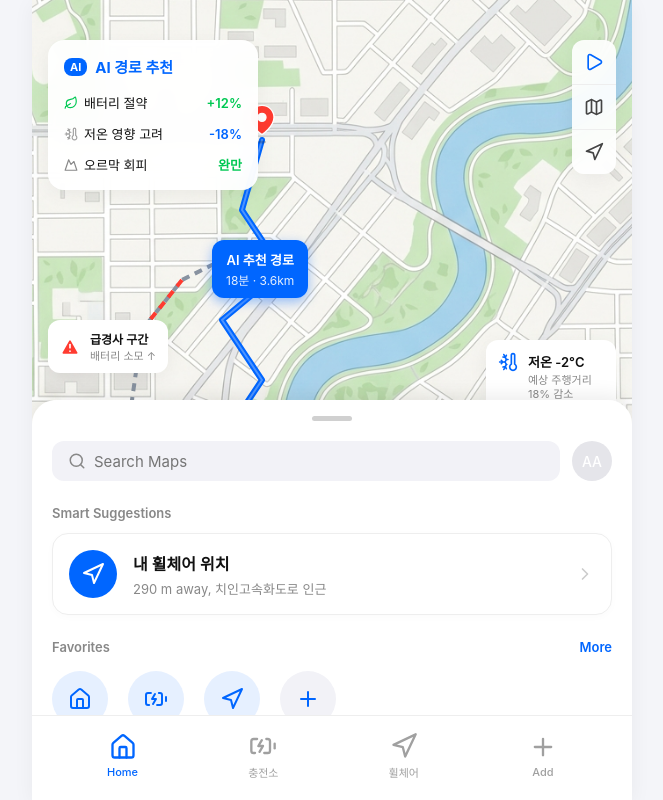
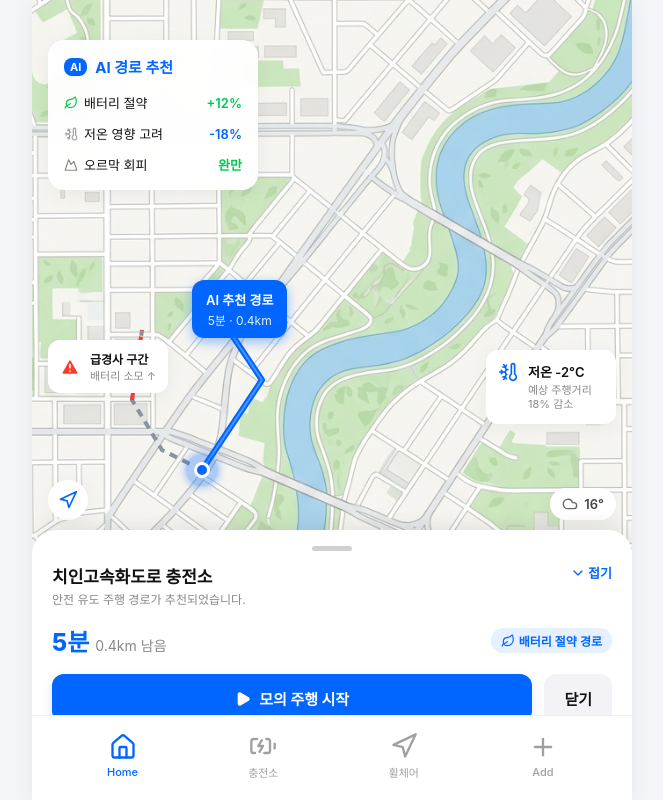
Before and after one commit to doream10-stack/wheelchair-demo, a React (Vite) app: page /route in a window 1280 px wide. Shown: the whole page, without its empty margins (308-971 px from the left). Built offline with nearby package versions, Linux system fonts and the light colour scheme; a web font is replaced by a local one.

Commit message:
Refactor route screen: add dynamic paths, custom collapsible bottom sheet, adjust start page routing

```diff
--- a/src/App.jsx
+++ b/src/App.jsx
@@ -1,5 +1,5 @@
 import React from 'react';
-import { Routes, Route, useLocation } from 'react-router-dom';
+import { Routes, Route, useLocation, Navigate } from 'react-router-dom';
 import { AnimatePresence } from 'framer-motion';
 import TabBar from './components/TabBar';
 import DangerScreen from './components/DangerScreen';
@@ -16,7 +16,8 @@ function App() {
     <div className="app-container">
       <AnimatePresence mode="wait">
         <Routes location={location} key={location.pathname}>
-          <Route path="/" element={<DangerScreen />} />
+          <Route path="/" element={<Navigate to="/recommend" replace />} />
+          <Route path="/danger" element={<DangerScreen />} />
           <Route path="/loading" element={<LoadingScreen />} />
           <Route path="/recommend" element={<RecommendationScreen />} />
           <Route path="/route" element={<RouteScreen />} />
--- a/src/components/RecommendationScreen.jsx
+++ b/src/components/RecommendationScreen.jsx
@@ -238,7 +238,7 @@ const RecommendationScreen = () => {
 
                   <div style={{ display: 'flex', gap: '8px' }}>
                     <button
-                      onClick={() => navigate('/route')}
+                      onClick={() => navigate('/route', { state: { stationId: station.id } })}
                       style={{
                         backgroundColor: '#f2f2f7',
                         color: 'var(--point-blue)',
--- a/src/components/RouteScreen.jsx
+++ b/src/components/RouteScreen.jsx
@@ -1,34 +1,76 @@
 import React, { useState, useEffect } from 'react';
 import { motion, AnimatePresence } from 'framer-motion';
-import { Leaf, ThermometerSnowflake, Mountain, AlertTriangle, Cloud, Map as MapIcon, Navigation as NavigationIcon, Search, ChevronRight, Home, BatteryCharging, Plus, Play, Square } from 'lucide-react';
-import { useNavigate } from 'react-router-dom';
+import { Leaf, ThermometerSnowflake, Mountain, AlertTriangle, Cloud, Map as MapIcon, Navigation as NavigationIcon, ChevronRight, Home, BatteryCharging, Play, Square, ChevronUp, ChevronDown } from 'lucide-react';
+import { useNavigate, useLocation } from 'react-router-dom';
+
+const routeConfigs = {
+  '1': {
+    name: '치인고속화도로 충전소',
+    distance: '0.4km',
+    time: '5분',
+    path: 'M 170 470 L 230 380 L 190 320',
+    keyframes: {
+      left: ['170px', '230px', '190px'],
+      top: ['470px', '380px', '320px']
+    },
+    destPos: { left: '190px', top: '320px' },
+    detourPath: 'M 170 470 L 130 450 L 100 400 L 110 330',
+    detourWarningPath: 'M 100 400 L 110 330',
+    warningPos: { left: '105px', top: '360px' },
+    infoBubblePos: { top: '280px', left: '160px' }
+  },
+  '2': {
+    name: '행복복지센터 충전소',
+    distance: '0.6km',
+    time: '8분',
+    path: 'M 170 470 L 230 380 L 190 320 L 250 270',
+    keyframes: {
+      left: ['170px', '230px', '190px', '250px'],
+      top: ['470px', '380px', '320px', '270px']
+    },
+    destPos: { left: '250px', top: '270px' },
+    detourPath: 'M 170 470 L 130 450 L 100 400 L 110 330 L 150 280',
+    detourWarningPath: 'M 110 330 L 150 280',
+    warningPos: { left: '130px', top: '305px' },
+    infoBubblePos: { top: '240px', left: '180px' }
+  },
+  '3': {
+    name: '중앙공원 충전소',
+    distance: '1.1km',
+    time: '13분',
+    path: 'M 170 470 L 230 380 L 190 320 L 250 270 L 210 210 L 230 140',
+    keyframes: {
+      left: ['170px', '230px', '190px', '250px', '210px', '230px'],
+      top: ['470px', '380px', '320px', '270px', '210px', '140px']
+    },
+    destPos: { left: '230px', top: '140px' },
+    detourPath: 'M 170 470 L 130 450 L 100 400 L 110 330 L 150 280 L 190 260',
+    detourWarningPath: 'M 110 330 L 150 280',
+    warningPos: { left: '130px', top: '305px' },
+    infoBubblePos: { top: '200px', left: '180px' }
+  }
+};
 
 const RouteScreen = () => {
   const [toastMessage, setToastMessage] = useState('');
   const [isSimulating, setIsSimulating] = useState(false);
   const [simProgress, setSimProgress] = useState(0);
   const [showSimModal, setShowSimModal] = useState(false);
-  const [favorites, setFavorites] = useState([
-    { id: 'home', iconName: 'home', label: '집', path: '/' },
-    { id: 'station', iconName: 'battery', label: '내 충전소', path: '/recommend' },
-    { id: 'wheelchair', iconName: 'navigation', label: '휠체어', path: '/wheelchair' },
-  ]);
+  const [isCollapsed, setIsCollapsed] = useState(false);
+
   const navigate = useNavigate();
+  const location = useLocation();
+  const stationId = location.state?.stationId ? String(location.state.stationId) : '1';
+  const currentRoute = routeConfigs[stationId] || routeConfigs['1'];
 
-  const handleAddFavorite = () => {
-    const newId = Date.now();
-    setFavorites([...favorites, { id: newId, iconName: 'map', label: `목적지 ${favorites.length + 1}`, path: '#' }]);
-    setToastMessage('새로운 장소가 즐겨찾기에 추가되었습니다.');
-  };
-
-  const renderIcon = (iconName) => {
-    switch(iconName) {
-      case 'home': return <Home size={24} color="#0066ff" />;
-      case 'battery': return <BatteryCharging size={24} color="#0066ff" />;
-      case 'navigation': return <NavigationIcon size={24} color="#0066ff" />;
-      case 'map': default: return <MapIcon size={24} color="#0066ff" />;
+  // Auto-collapse bottom sheet when simulation starts
+  useEffect(() => {
+    if (isSimulating) {
+      setIsCollapsed(true);
+    } else {
+      setIsCollapsed(false);
     }
-  };
+  }, [isSimulating]);
 
   useEffect(() => {
     let interval;
@@ -127,20 +169,21 @@ const RouteScreen = () => {
           {/* SVG Map Routes Overlay */}
           <svg width="100%" height="100%" style={{ position: 'absolute', top: 0, left: 0, zIndex: 1, pointerEvents: 'none' }}>
             {/* Detour / Steep area route (Gray/Red Dashed) */}
-            <path d="M 170 470 L 130 450 L 100 400 L 110 330 L 150 280 L 190 260" stroke="#8892a0" strokeWidth="4" strokeDasharray="8 6" fill="none" />
-            {/* Red warning segment on detour */}
-            <path d="M 110 330 L 150 280" stroke="#ff3b30" strokeWidth="4" strokeDasharray="8 6" fill="none" />
+            <path d={currentRoute.detourPath} stroke="#8892a0" strokeWidth="4" strokeDasharray="8 6" fill="none" />
+            <path d={currentRoute.detourWarningPath} stroke="#ff3b30" strokeWidth="4" strokeDasharray="8 6" fill="none" />
 
             {/* AI Recommended Route (Solid Blue) */}
             <motion.path
-              d="M 170 470 L 230 380 L 190 320 L 250 270 L 210 210 L 230 140"
+              key={`${stationId}-recommended-path`}
+              d={currentRoute.path}
               stroke="#0066ff" strokeWidth="6" strokeLinejoin="round" strokeLinecap="round" fill="none"
               initial={{ pathLength: 0 }}
               animate={{ pathLength: 1 }}
               transition={{ duration: 2, ease: "easeInOut", delay: 0.5 }}
             />
             <motion.path
-              d="M 170 470 L 230 380 L 190 320 L 250 270 L 210 210 L 230 140"
+              key={`${stationId}-recommended-path-glow`}
+              d={currentRoute.path}
               stroke="#4d94ff" strokeWidth="2" strokeLinejoin="round" strokeLinecap="round" fill="none"
               initial={{ pathLength: 0 }}
               animate={{ pathLength: 1 }}
@@ -148,13 +191,11 @@ const RouteScreen = () => {
             />
           </svg>
 
-          {/* Markers (Start & End) */}
+          {/* Draggable Wheelchair Marker */}
           <motion.div
+            key={`${stationId}-marker`}
             initial={{ left: '170px', top: '470px' }}
-            animate={isSimulating ? {
-              left: ['170px', '230px', '190px', '250px', '210px', '230px'],
-              top: ['470px', '380px', '320px', '270px', '210px', '140px']
-            } : { left: '170px', top: '470px' }}
+            animate={isSimulating ? currentRoute.keyframes : { left: '170px', top: '470px' }}
             transition={isSimulating ? { duration: 10, ease: 'linear' } : { duration: 0 }}
             style={{ position: 'absolute', transform: 'translate(-50%, -50%)', zIndex: 4 }}
           >
@@ -163,16 +204,17 @@ const RouteScreen = () => {
             </div>
           </motion.div>
 
-          <div style={{ position: 'absolute', top: '140px', left: '230px', transform: 'translate(-50%, -100%)', zIndex: 2 }}>
+          {/* Destination Marker */}
+          <div style={{ position: 'absolute', top: currentRoute.destPos.top, left: currentRoute.destPos.left, transform: 'translate(-50%, -100%)', zIndex: 2 }}>
             <svg width="32" height="32" viewBox="0 0 24 24" fill="#ff3b30" stroke="#fff" strokeWidth="1" strokeLinecap="round" strokeLinejoin="round">
               <path d="M21 10c0 7-9 13-9 13s-9-6-9-13a9 9 0 0 1 18 0z"></path>
               <circle cx="12" cy="10" r="3" fill="#fff"></circle>
             </svg>
           </div>
-          <div style={{ position: 'absolute', top: '142px', left: '230px', transform: 'translate(-50%, -50%)', width: '8px', height: '3px', backgroundColor: 'rgba(0,0,0,0.2)', borderRadius: '50%', zIndex: 1 }} />
+          <div style={{ position: 'absolute', top: `calc(${currentRoute.destPos.top} + 2px)`, left: currentRoute.destPos.left, transform: 'translate(-50%, -50%)', width: '8px', height: '3px', backgroundColor: 'rgba(0,0,0,0.2)', borderRadius: '50%', zIndex: 1 }} />
 
           {/* Danger Warning Triangle Icon */}
-          <div style={{ position: 'absolute', top: '340px', left: '125px', transform: 'translate(-50%, -50%)', zIndex: 2 }}>
+          <div style={{ position: 'absolute', top: currentRoute.warningPos.top, left: currentRoute.warningPos.left, transform: 'translate(-50%, -50%)', zIndex: 2 }}>
             <AlertTriangle size={18} color="#fff" fill="#ff3b30" />
           </div>
         </div>
@@ -210,19 +252,20 @@ const RouteScreen = () => {
 
       {/* AI Route Info Bubble */}
       <motion.div
+        key={`${stationId}-bubble`}
         initial={{ opacity: 0, scale: 0.8 }}
         animate={{ opacity: 1, scale: 1 }}
         transition={{ delay: 1.2, type: 'spring' }}
-        style={{ position: 'absolute', top: '240px', left: '180px', backgroundColor: '#0066ff', color: '#fff', borderRadius: '12px', padding: '10px 14px', boxShadow: '0 4px 12px rgba(0,102,255,0.4)', zIndex: 3, display: 'flex', flexDirection: 'column', alignItems: 'center' }}
+        style={{ position: 'absolute', top: currentRoute.infoBubblePos.top, left: currentRoute.infoBubblePos.left, backgroundColor: '#0066ff', color: '#fff', borderRadius: '12px', padding: '10px 14px', boxShadow: '0 4px 12px rgba(0,102,255,0.4)', zIndex: 3, display: 'flex', flexDirection: 'column', alignItems: 'center' }}
       >
         <div style={{ fontSize: '13px', fontWeight: '600', marginBottom: '2px' }}>AI 추천 경로</div>
         <div style={{ fontSize: '12px', opacity: 0.9 }}>
-          {isSimulating ? `${Math.max(0, Math.ceil(18 * (1 - simProgress)))}분 · ${Math.max(0, (3.6 * (1 - simProgress))).toFixed(1)}km` : '18분 · 3.6km'}
+          {isSimulating ? `${Math.max(0, Math.ceil(parseInt(currentRoute.time) * (1 - simProgress)))}분 · ${Math.max(0, (parseFloat(currentRoute.distance) * (1 - simProgress))).toFixed(1)}km` : `${currentRoute.time} · ${currentRoute.distance}`}
         </div>
       </motion.div>
 
       {/* Warning Bubble */}
-      <div style={{ position: 'absolute', top: '320px', left: '16px', backgroundColor: '#fff', borderRadius: '12px', padding: '10px 12px', boxShadow: 'var(--shadow)', zIndex: 3, display: 'flex', alignItems: 'center', gap: '10px' }}>
+      <div style={{ position: 'absolute', top: '340px', left: '16px', backgroundColor: '#fff', borderRadius: '12px', padding: '10px 12px', boxShadow: 'var(--shadow)', zIndex: 3, display: 'flex', alignItems: 'center', gap: '10px' }}>
         <AlertTriangle size={20} color="#fff" fill="#ff3b30" />
         <div style={{ display: 'flex', flexDirection: 'column' }}>
           <div style={{ fontSize: '12px', fontWeight: '600', color: 'var(--text-main)' }}>급경사 구간</div>
@@ -231,7 +274,7 @@ const RouteScreen = () => {
       </div>
 
       {/* Weather Impact Bubble */}
-      <div style={{ position: 'absolute', top: '340px', right: '16px', backgroundColor: '#fff', borderRadius: '12px', padding: '12px', boxShadow: 'var(--shadow)', zIndex: 3, display: 'flex', alignItems: 'flex-start', gap: '10px', width: '130px' }}>
+      <div style={{ position: 'absolute', top: '350px', right: '16px', backgroundColor: '#fff', borderRadius: '12px', padding: '12px', boxShadow: 'var(--shadow)', zIndex: 3, display: 'flex', alignItems: 'flex-start', gap: '10px', width: '130px' }}>
         <ThermometerSnowflake size={20} color="#0066ff" style={{ flexShrink: 0 }} />
         <div style={{ display: 'flex', flexDirection: 'column' }}>
           <div style={{ fontSize: '13px', fontWeight: '600', color: 'var(--text-main)', marginBottom: '2px' }}>저온 -2°C</div>
@@ -239,52 +282,24 @@ const RouteScreen = () => {
         </div>
       </div>
 
-      {/* Battery Saving Bubble near start */}
-      <div style={{ position: 'absolute', top: '480px', left: '210px', backgroundColor: '#fff', borderRadius: '12px', padding: '8px 12px', boxShadow: 'var(--shadow)', zIndex: 3, display: 'flex', alignItems: 'center', gap: '8px' }}>
-        <Leaf size={16} color="#00c853" />
-        <div style={{ display: 'flex', flexDirection: 'column' }}>
-          <div style={{ fontSize: '11px', fontWeight: '600', color: 'var(--text-main)' }}>배터리 절약</div>
-          <div style={{ fontSize: '12px', color: '#00c853', fontWeight: '700' }}>+12%</div>
-        </div>
-      </div>
-
       {/* Weather Small Icon */}
-      <div style={{ position: 'absolute', bottom: '260px', right: '16px', backgroundColor: '#fff', borderRadius: '20px', padding: '8px 12px', boxShadow: 'var(--shadow)', zIndex: 3, display: 'flex', alignItems: 'center', gap: '6px' }}>
+      <div style={{ position: 'absolute', bottom: '280px', right: '16px', backgroundColor: '#fff', borderRadius: '20px', padding: '8px 12px', boxShadow: 'var(--shadow)', zIndex: 3, display: 'flex', alignItems: 'center', gap: '6px' }}>
         <Cloud size={16} color="#666" />
         <span style={{ fontSize: '13px', fontWeight: '600', color: '#444' }}>16°</span>
       </div>
 
-      {/* Map Controls */}
+      {/* Floating GPS Action Button */}
+      <div
+        onClick={handleLocationClick}
+        style={{ position: 'absolute', bottom: '280px', left: '16px', width: '40px', height: '40px', backgroundColor: '#fff', borderRadius: '50%', display: 'flex', justifyContent: 'center', alignItems: 'center', boxShadow: 'var(--shadow)', zIndex: 3, cursor: 'pointer' }}
+      >
+        <NavigationIcon size={20} color="var(--point-blue)" />
+      </div>
+
+      {/* --- Collapsible Bottom Sheet --- */}
       <motion.div
-        initial={{ opacity: 0, x: 20 }}
-        animate={{ opacity: 1, x: 0 }}
-        transition={{ delay: 0.8, type: 'spring' }}
-        style={{ position: 'absolute', top: 'calc(var(--safe-area-top) + 20px)', right: '16px', backgroundColor: 'rgba(255,255,255,0.9)', backdropFilter: 'blur(10px)', borderRadius: '12px', display: 'flex', flexDirection: 'column', boxShadow: 'var(--shadow)', zIndex: 3, overflow: 'hidden' }}
-      >
-        <motion.div
-          onClick={() => {
-            if (isSimulating) {
-              setIsSimulating(false);
-            } else {
-              setShowSimModal(true);
-            }
-          }}
-          whileTap={{ backgroundColor: '#f0f0f0' }}
-          style={{ padding: '12px', borderBottom: '1px solid var(--border)', display: 'flex', justifyContent: 'center', cursor: 'pointer', backgroundColor: isSimulating ? '#ffebee' : 'transparent' }}
-        >
-          {isSimulating ? <Square size={20} color="#ff3b30" /> : <Play size={20} color="#0066ff" />}
-        </motion.div>
-        <motion.div whileTap={{ backgroundColor: '#f0f0f0' }} style={{ padding: '12px', borderBottom: '1px solid var(--border)', display: 'flex', justifyContent: 'center', cursor: 'pointer' }}>
-          <MapIcon size={20} color="#444" />
-        </motion.div>
-        <motion.div whileTap={{ backgroundColor: '#f0f0f0' }} style={{ padding: '12px', display: 'flex', justifyContent: 'center', cursor: 'pointer' }}>
-          <NavigationIcon size={20} color="#444" />
-        </motion.div>
-      </motion.div>
-
-
-      {/* --- Bottom Sheet --- */}
-      <motion.div
+        animate={{ y: isCollapsed ? 140 : 0 }}
+        transition={{ type: 'spring', damping: 25, stiffness: 200 }}
         style={{
           position: 'absolute',
           bottom: '0',
@@ -293,61 +308,121 @@ const RouteScreen = () => {
           backgroundColor: '#fff',
           borderTopLeftRadius: '24px',
           borderTopRightRadius: '24px',
-          padding: '16px 20px',
-          paddingBottom: 'calc(var(--safe-area-bottom) + 90px)', // space for tab bar
+          padding: '16px 20px 24px',
+          paddingBottom: 'calc(var(--safe-area-bottom) + 85px)', // space for tab bar
           boxShadow: '0 -4px 20px rgba(0,0,0,0.08)',
           zIndex: 10,
-          maxHeight: '50vh',
-          overflowY: 'auto'
+          height: '270px',
         }}
-        className="no-scrollbar"
       >
         {/* Grabber */}
-        <div style={{ width: '40px', height: '5px', backgroundColor: '#d0d0d0', borderRadius: '3px', margin: '0 auto 20px' }} />
+        <div
+          onClick={() => setIsCollapsed(!isCollapsed)}
+          style={{ width: '40px', height: '5px', backgroundColor: '#d0d0d0', borderRadius: '3px', margin: '0 auto 12px', cursor: 'pointer' }}
+        />
 
-        {/* Search */}
-        <div style={{ display: 'flex', gap: '12px', marginBottom: '24px' }}>
-          <div style={{ flex: 1, backgroundColor: '#f2f2f7', borderRadius: '12px', display: 'flex', alignItems: 'center', padding: '10px 16px', gap: '8px' }}>
-            <Search size={18} color="#888" />
-            <input type="text" placeholder="Search Maps" style={{ border: 'none', background: 'transparent', flex: 1, fontSize: '15px', color: '#111', outline: 'none' }} readOnly />
+        {/* Header */}
+        <div style={{ display: 'flex', justifyContent: 'space-between', alignItems: 'flex-start', marginBottom: '16px' }}>
+          <div>
+            <h2 style={{ fontSize: '17px', fontWeight: '700', margin: 0, color: 'var(--text-main)' }}>
+              {currentRoute.name}
+            </h2>
+            <div style={{ fontSize: '12px', color: 'var(--text-sub)', marginTop: '2px' }}>
+              안전 유도 주행 경로가 추천되었습니다.
+            </div>
           </div>
-          <div style={{ width: '40px', height: '40px', backgroundColor: '#e5e5ea', borderRadius: '50%', display: 'flex', justifyContent: 'center', alignItems: 'center', color: '#fff', fontWeight: '500', fontSize: '14px' }}>
-            AA
-          </div>
+          <button
+            onClick={() => setIsCollapsed(!isCollapsed)}
+            style={{
+              border: 'none',
+              background: 'none',
+              color: 'var(--point-blue)',
+              fontWeight: '700',
+              fontSize: '13px',
+              cursor: 'pointer',
+              display: 'flex',
+              alignItems: 'center',
+              gap: '2px'
+            }}
+          >
+            {isCollapsed ? <ChevronUp size={16} /> : <ChevronDown size={16} />}
+            {isCollapsed ? '자세히' : '접기'}
+          </button>
         </div>
 
-        {/* Smart Suggestions */}
-        <div style={{ marginBottom: '24px' }}>
-          <div style={{ fontSize: '13px', color: 'var(--text-sub)', fontWeight: '600', marginBottom: '12px' }}>Smart Suggestions</div>
+        {/* Dynamic Route Info */}
+        <div style={{ display: 'flex', flexDirection: 'column', gap: '16px' }}>
+          <div style={{ display: 'flex', justifyContent: 'space-between', alignItems: 'center' }}>
+            <div style={{ display: 'flex', alignItems: 'baseline', gap: '6px' }}>
+              <span style={{ fontSize: '24px', fontWeight: '800', color: 'var(--point-blue)' }}>
+                {isSimulating ? `${Math.max(0, Math.ceil(parseInt(currentRoute.time) * (1 - simProgress)))}분` : currentRoute.time}
+              </span>
+              <span style={{ fontSize: '14px', color: 'var(--text-sub)' }}>
+                {isSimulating ? `${Math.max(0, (parseFloat(currentRoute.distance) * (1 - simProgress))).toFixed(1)}km` : currentRoute.distance} 남음
+              </span>
+            </div>
 
-          <motion.div
-            onClick={handleLocationClick}
-            whileTap={{ scale: 0.98 }}
-            style={{ backgroundColor: '#fff', border: '1px solid var(--border)', borderRadius: '16px', padding: '16px', display: 'flex', alignItems: 'center', gap: '16px', boxShadow: '0 2px 8px rgba(0,0,0,0.02)', cursor: 'pointer' }}
-          >
-            <div style={{ width: '48px', height: '48px', backgroundColor: '#0066ff', borderRadius: '50%', display: 'flex', justifyContent: 'center', alignItems: 'center', flexShrink: 0 }}>
-              <NavigationIcon size={24} color="#fff" />
+            <div style={{ display: 'flex', alignItems: 'center', gap: '4px', backgroundColor: '#e6f0ff', color: 'var(--point-blue)', padding: '4px 10px', borderRadius: '12px', fontSize: '12px', fontWeight: '600' }}>
+              <Leaf size={14} color="#0066ff" /> 배터리 절약 경로
             </div>
-            <div style={{ flex: 1 }}>
-              <div style={{ fontSize: '16px', fontWeight: '600', color: 'var(--text-main)', marginBottom: '4px' }}>내 휠체어 위치</div>
-              <div style={{ fontSize: '13px', color: 'var(--text-sub)' }}>290 m away, 치인고속화도로 인근</div>
-            </div>
-            <ChevronRight size={20} color="#ccc" />
-          </motion.div>
-        </div>
-
-        {/* Favorites */}
-        <div>
-          <div style={{ display: 'flex', justifyContent: 'space-between', alignItems: 'center', marginBottom: '16px' }}>
-            <div style={{ fontSize: '13px', color: 'var(--text-sub)', fontWeight: '600' }}>Favorites</div>
-            <div style={{ fontSize: '13px', color: '#0066ff', fontWeight: '600' }}>More</div>
           </div>
 
-          <div style={{ display: 'flex', gap: '20px', overflowX: 'auto', paddingBottom: '10px' }} className="no-scrollbar">
-            {favorites.map(fav => (
-              <FavoriteItem key={fav.id} icon={renderIcon(fav.iconName)} label={fav.label} onClick={() => navigate(fav.path)} />
-            ))}
-            <FavoriteItem icon={<Plus size={24} color="#0066ff" />} label="추가" isAdd onClick={handleAddFavorite} />
+          <div style={{ display: 'flex', gap: '12px' }}>
+            <button
+              onClick={() => {
+                if (isSimulating) {
+                  setIsSimulating(false);
+                } else {
+                  setShowSimModal(true);
+                }
+              }}
+              style={{
+                flex: 1,
+                backgroundColor: isSimulating ? 'var(--point-red)' : 'var(--point-blue)',
+                color: '#fff',
+                border: 'none',
+                borderRadius: '12px',
+                padding: '14px',
+                fontSize: '15px',
+                fontWeight: '700',
+                cursor: 'pointer',
+                display: 'flex',
+                alignItems: 'center',
+                justifyContent: 'center',
+                gap: '8px',
+                boxShadow: isSimulating ? 'none' : '0 4px 12px rgba(0, 102, 255, 0.15)'
+              }}
+            >
+              {isSimulating ? (
+                <>
+                  <Square size={16} fill="#fff" />
+                  모의 주행 중단
+                </>
+              ) : (
+                <>
+                  <Play size={16} fill="#fff" />
+                  모의 주행 시작
+                </>
+              )}
+            </button>
+
+            {!isSimulating && (
+              <button
+                onClick={() => navigate('/recommend')}
+                style={{
+                  padding: '14px 20px',
+                  backgroundColor: '#f2f2f7',
+                  color: 'var(--text-main)',
+                  border: 'none',
+                  borderRadius: '12px',
+                  fontSize: '15px',
+                  fontWeight: '600',
+                  cursor: 'pointer'
+                }}
+              >
+                닫기
+              </button>
+            )}
           </div>
         </div>
       </motion.div>
@@ -362,7 +437,7 @@ const RouteScreen = () => {
               exit={{ opacity: 0, scale: 0.9 }}
               style={{ backgroundColor: '#fff', borderRadius: '16px', padding: '24px', width: '80%', maxWidth: '320px', boxShadow: '0 10px 30px rgba(0,0,0,0.2)' }}
             >
-              <h3 style={{ margin: '0 0 12px 0', fontSize: '18px', fontWeight: '700', color: 'var(--text-main)' }}>예상 주행 시뮬레이션</h3>
+              <h3 style={{ margin: '0 0 12px 0', fontSize: '18px', fontWeight: '700', color: 'var(--text-main)' }}>모의 주행 시뮬레이션</h3>
               <p style={{ margin: '0 0 24px 0', fontSize: '14px', color: 'var(--text-sub)', lineHeight: 1.5, wordBreak: 'keep-all' }}>
                 실제 출발 전, 경로 상의 위험 구간과 배터리 예상 소모량을 미리 확인하시겠습니까?
               </p>
@@ -418,17 +493,4 @@ const RouteScreen = () => {
   );
 };
 
-const FavoriteItem = ({ icon, label, isAdd, onClick }) => (
-  <motion.div
-    whileTap={{ scale: 0.92 }}
-    onClick={onClick}
-    style={{ display: 'flex', flexDirection: 'column', alignItems: 'center', gap: '8px', cursor: 'pointer', flexShrink: 0 }}
-  >
-    <div style={{ width: '56px', height: '56px', backgroundColor: isAdd ? '#f2f2f7' : '#e6f0ff', borderRadius: '50%', display: 'flex', justifyContent: 'center', alignItems: 'center' }}>
-      {icon}
-    </div>
-    <div style={{ fontSize: '12px', fontWeight: '500', color: 'var(--text-main)' }}>{label}</div>
-  </motion.div>
-);
-
 export default RouteScreen;
--- a/src/components/TabBar.jsx
+++ b/src/components/TabBar.jsx
@@ -29,8 +29,8 @@ const TabBar = () => {
       <TabItem
         icon={<Home size={28} />}
         label="Home"
-        active={isActive('/') || isActive('/route')}
-        onClick={() => navigate('/')}
+        active={isActive('/danger') || isActive('/route')}
+        onClick={() => navigate('/danger')}
       />
       <TabItem
         icon={<BatteryCharging size={28} />}
```
